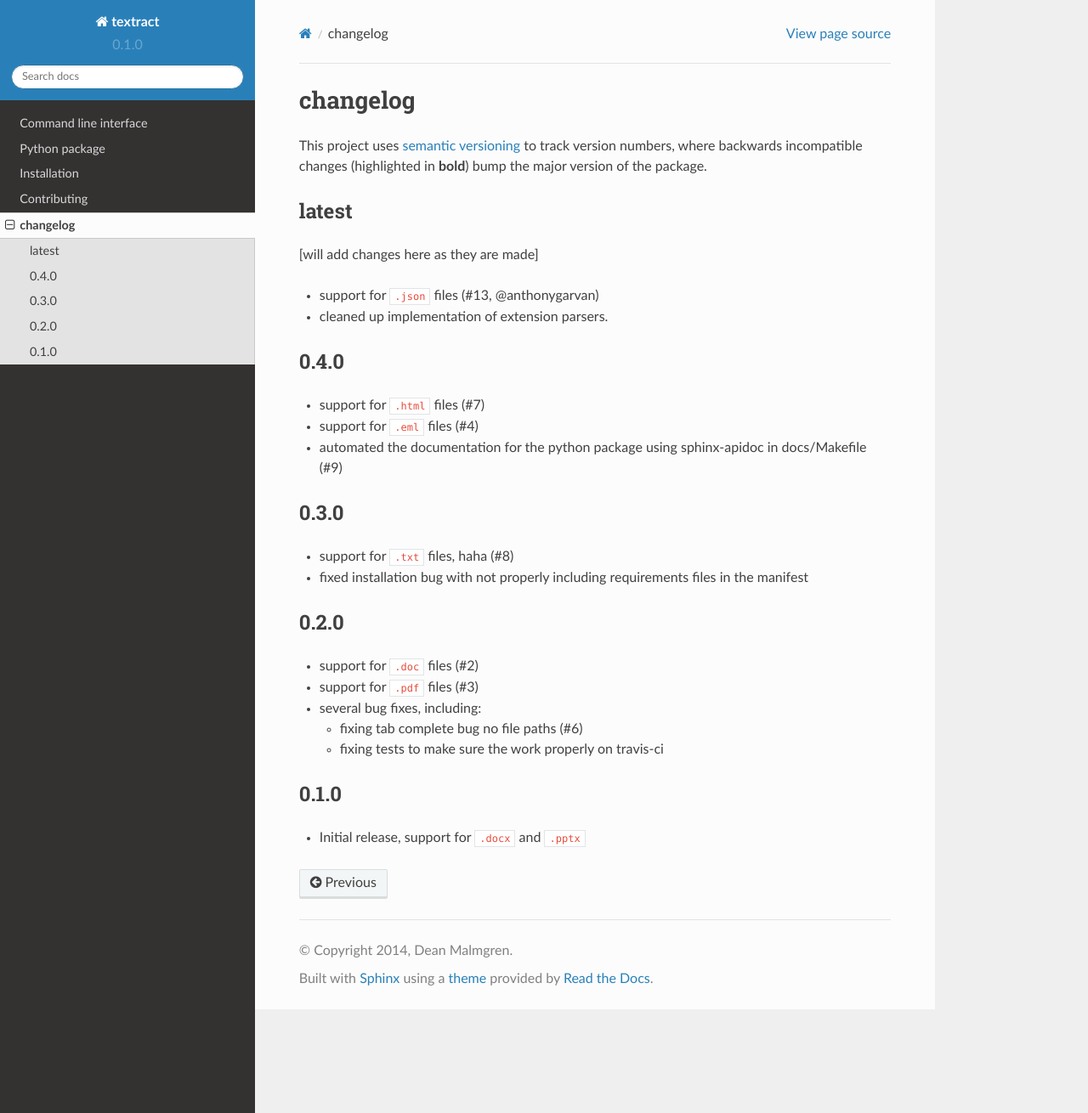
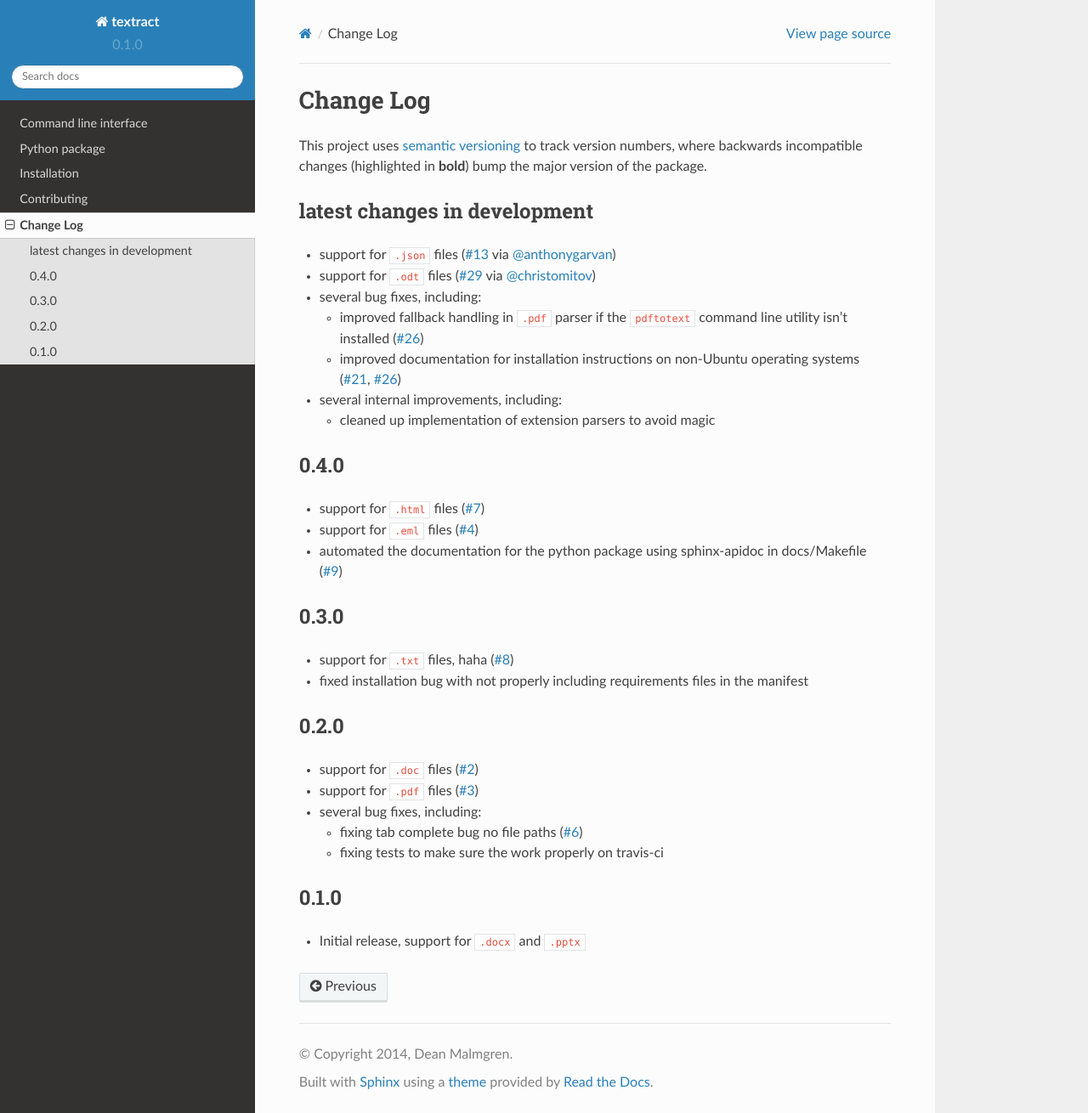
Before and after one commit to deanmalmgren/textract, a Sphinx documentation site: the page built from docs/changelog.rst, in a window 1280 px wide and 1310 px high. Shown: the whole window at 85% size. Built offline with Sphinx 7.4.7 and the Read the Docs theme 2.0.0, drawn with Linux system fonts in a browser that asks for light colours.

Commit message:
updated changelog with recent PRs and updated documentation for odt_parser

```diff
--- a/docs/changelog.rst
+++ b/docs/changelog.rst
@@ -1,35 +1,48 @@
-changelog
-=========
+Change Log
+==========
 
 This project uses `semantic versioning <http://semver.org/>`__ to
 track version numbers, where backwards incompatible changes
 (highlighted in **bold**) bump the major version of the package.
 
 
-latest
-------
+latest changes in development
+-----------------------------
 
-[will add changes here as they are made]
+.. [will add changes here as they are made]
 
-* support for ``.json`` files (#13, @anthonygarvan)
+* support for ``.json`` files (`#13`_ via `@anthonygarvan`_)
 
-* cleaned up implementation of extension parsers.
+* support for ``.odt`` files (`#29`_ via `@christomitov`_)
+
+* several bug fixes, including:
+
+  * improved fallback handling in ``.pdf`` parser if the ``pdftotext``
+    command line utility isn't installed (`#26`_)
+
+  * improved documentation for installation instructions on non-Ubuntu
+    operating systems (`#21`_, `#26`_)
+
+* several internal improvements, including:
+
+  * cleaned up implementation of extension parsers to avoid magic
+
 
 0.4.0
 -----
 
-* support for ``.html`` files (#7)
+* support for ``.html`` files (`#7`_)
 
-* support for ``.eml`` files (#4)
+* support for ``.eml`` files (`#4`_)
 
 * automated the documentation for the python package using
-  sphinx-apidoc in docs/Makefile (#9)
+  sphinx-apidoc in docs/Makefile (`#9`_)
 
 
 0.3.0
 -----
 
-* support for ``.txt`` files, haha (#8)
+* support for ``.txt`` files, haha (`#8`_)
 
 * fixed installation bug with not properly including requirements
   files in the manifest
@@ -37,13 +50,13 @@ latest
 0.2.0
 -----
 
-* support for ``.doc`` files (#2)
+* support for ``.doc`` files (`#2`_)
 
-* support for ``.pdf`` files (#3)
+* support for ``.pdf`` files (`#3`_)
 
 * several bug fixes, including:
 
-  * fixing tab complete bug no file paths (#6)
+  * fixing tab complete bug no file paths (`#6`_)
 
   * fixing tests to make sure the work properly on travis-ci
 
@@ -51,3 +64,26 @@ latest
 -----
 
 * Initial release, support for ``.docx`` and ``.pptx``
+
+
+.. list of contributors that are linked to above. putting links here
+   to make the text above relatively clean
+
+.. _@anthonygarvan: https://github.com/anthonygarvan
+.. _@christomitov: https://github.com/christomitov
+
+
+.. list of issues that have been resolved. putting links here to make
+   the text above relatively clean
+
+.. _#2: https://github.com/deanmalmgren/textract/issues/2
+.. _#3: https://github.com/deanmalmgren/textract/issues/3
+.. _#4: https://github.com/deanmalmgren/textract/issues/4
+.. _#6: https://github.com/deanmalmgren/textract/issues/6
+.. _#7: https://github.com/deanmalmgren/textract/issues/7
+.. _#8: https://github.com/deanmalmgren/textract/issues/8
+.. _#9: https://github.com/deanmalmgren/textract/issues/9
+.. _#13: https://github.com/deanmalmgren/textract/issues/13
+.. _#21: https://github.com/deanmalmgren/textract/issues/21
+.. _#26: https://github.com/deanmalmgren/textract/issues/26
+.. _#29: https://github.com/deanmalmgren/textract/issues/29
```
Also changed, not shown: docs/python_package.rst (+8 -0 lines), 1 other file.
